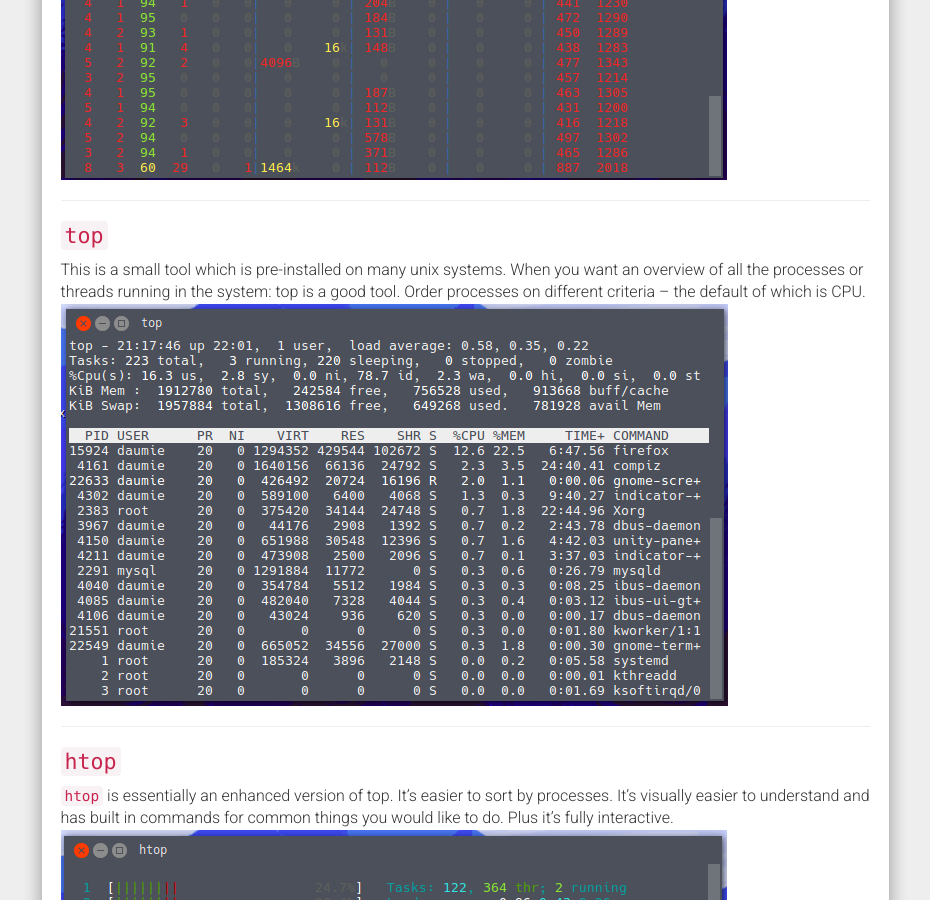
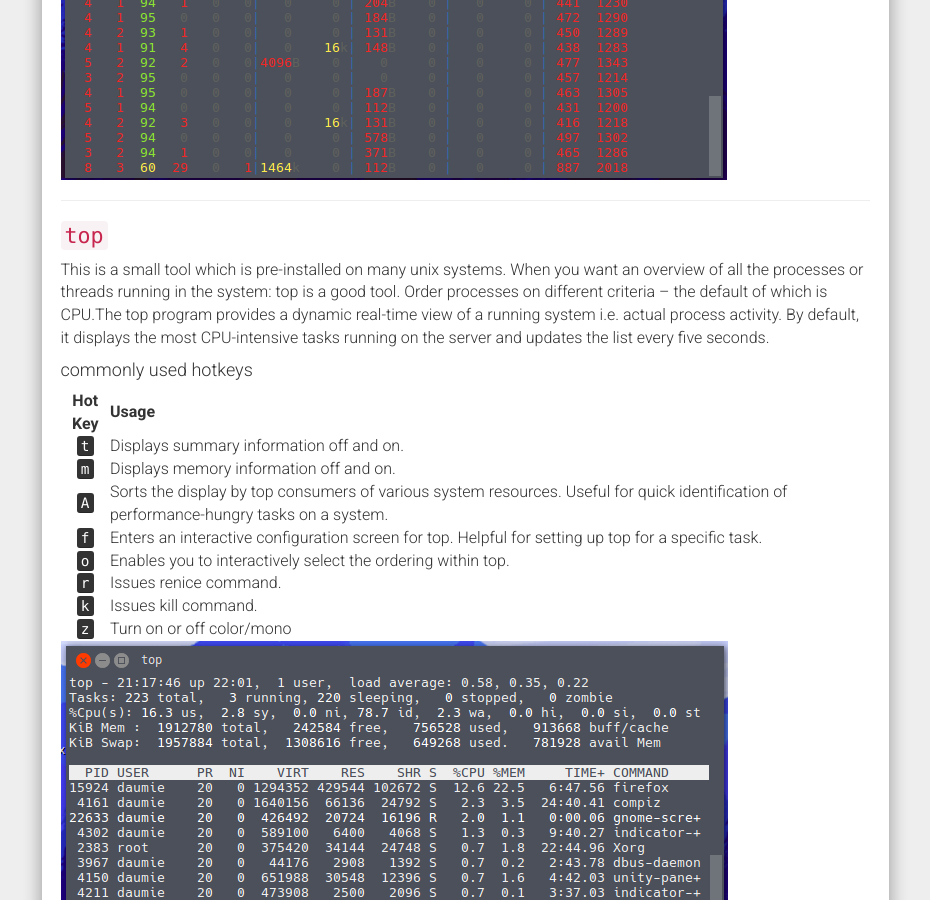
Before and after one commit to daumie/blog, a Jekyll site: the page built from _posts/2016-07-29-linux-system-monitoring-tools-every-sysadmin-should-know.md, in a window 1280 px wide and 900 px high, scrolled down 1146 px. Shown: the whole window, without its empty margins (321-1251 px from the left). Built offline with Jekyll 4.4.1, drawn with Linux system fonts in a browser that asks for light colours; nearby versions of some CDN libraries; comment, search, counter and statistics services are not loaded.

Commit message:
discuss top command

```diff
--- a/_posts/2016-07-29-linux-system-monitoring-tools-every-sysadmin-should-know.md
+++ b/_posts/2016-07-29-linux-system-monitoring-tools-every-sysadmin-should-know.md
@@ -38,7 +38,22 @@ Dstat’s output by default is designed for being interpreted by humans in real-
 
 ### `top`
 
-This is a small tool which is pre-installed on many unix systems. When you want an overview of all the processes or threads running in the system: top is a good tool. Order processes on different criteria – the default of which is CPU.
+This is a small tool which is pre-installed on many unix systems. When you want an overview of all the processes or threads running in the system: top is a good tool. Order processes on different criteria – the default of which is CPU.The top program provides a dynamic real-time view of a running system i.e. actual process activity. By default, it displays the most CPU-intensive tasks running on the server and updates the list every five seconds.
+
+#### commonly used hotkeys
+
+| Hot Key | Usage |
+|:----------:|:--------|
+| <kbd>t</kbd> |	Displays summary information off and on.|
+| <kbd>m</kbd> |	Displays memory information off and on.|
+| <kbd>A</kbd> |	Sorts the display by top consumers of various system resources. Useful for quick identification of performance-hungry tasks on a system.|
+| <kbd>f</kbd> |	Enters an interactive configuration screen for top. Helpful for setting up top for a specific task.|
+| <kbd>o</kbd> |	Enables you to interactively select the ordering within top.|
+| <kbd>r</kbd> |	Issues renice command.|
+| <kbd>k</kbd> |	Issues kill command.|
+| <kbd>z</kbd> |	Turn on or off color/mono|
+
+
 ![top](/assets/img/command_line_tools/top.png)
 
 ---
```
